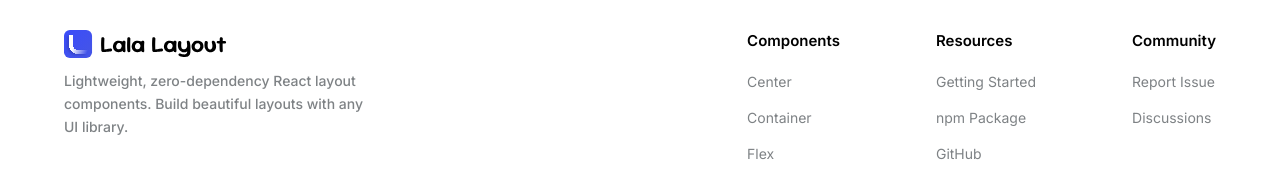
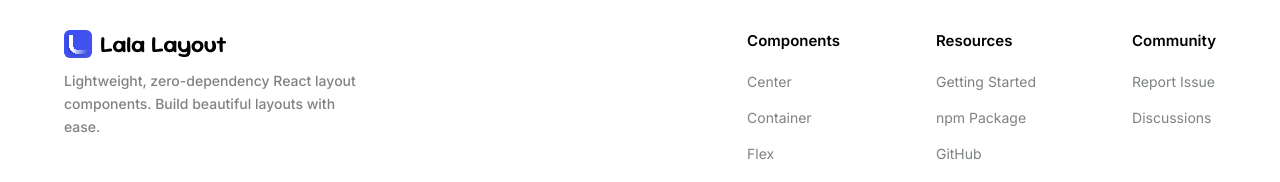
Before and after one commit to muhdfarseen/Lala-Layout-Web-Doc, a React (Vite) app: page / in a window 1280 px wide. Shown: the part 1677-1859 px from the top of the page. Built offline with nearby package versions, Linux system fonts and the light colour scheme; a web font is replaced by a local one.

Commit message:
typo fix

```diff
--- a/src/components/Footer.tsx
+++ b/src/components/Footer.tsx
@@ -17,7 +17,7 @@ export function Footer() {
             </Link>
 
             <p className="text-sm text-[var(--text-secondary)] mt-3 font-medium leading-relaxed">
-              Lightweight, zero-dependency React layout components. Build beautiful layouts with any UI library.
+              Lightweight, zero-dependency React layout components. Build beautiful layouts with ease.
             </p>
           </div>
 
```
